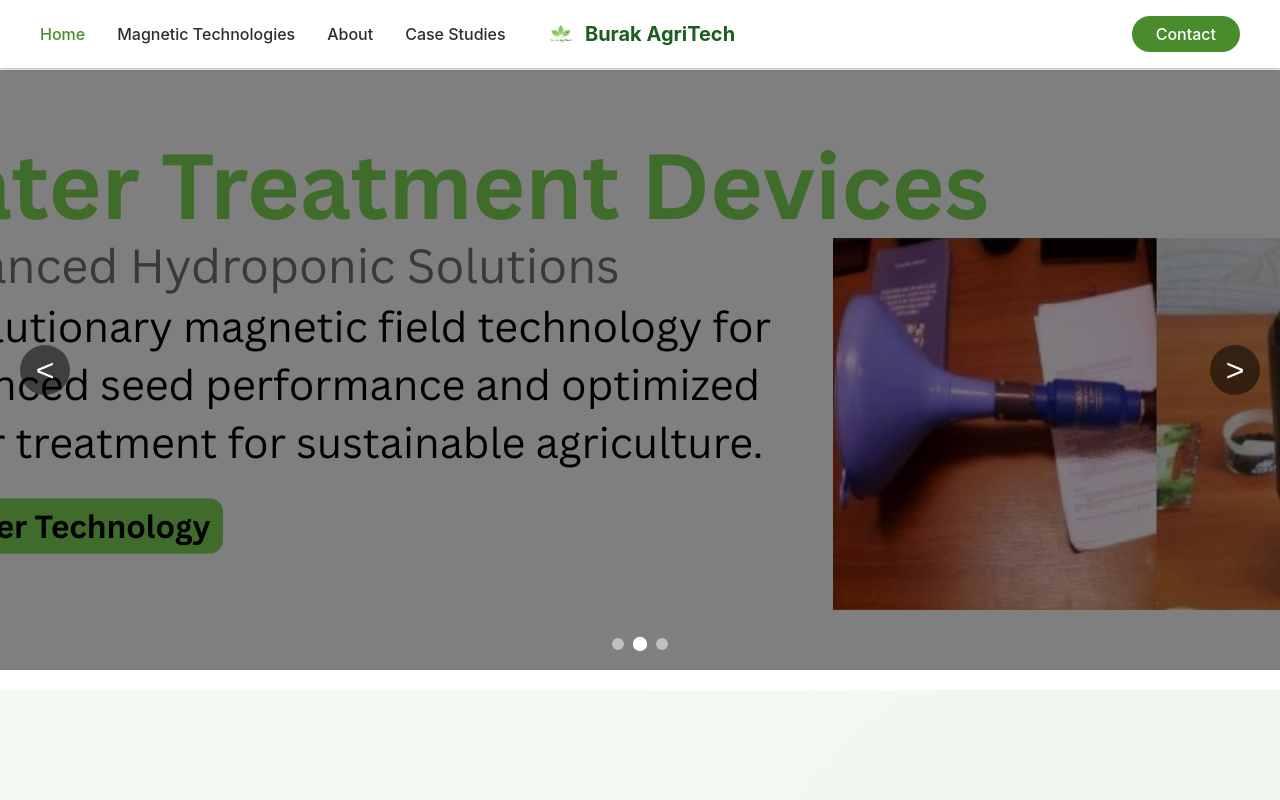
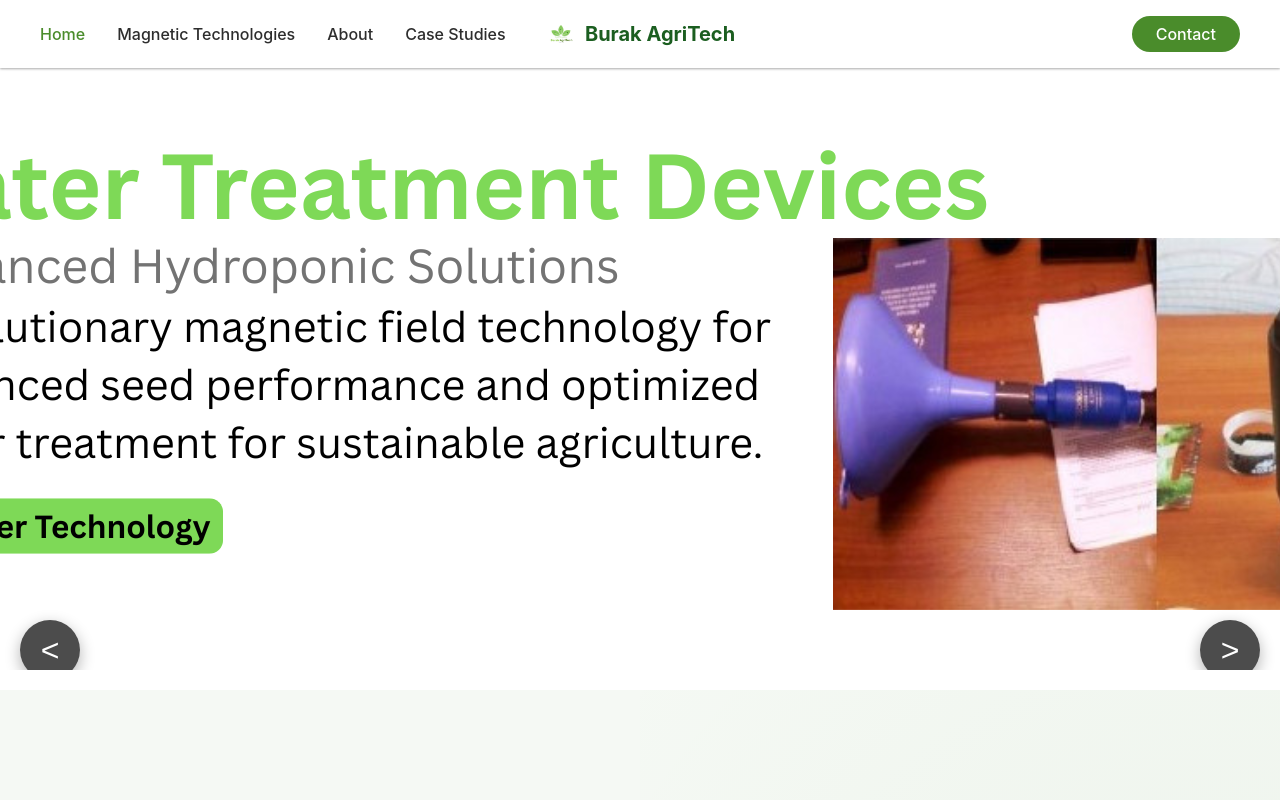
Before and after one commit to awais37402/Barak, a React (Create React App) app: page / in a window 1280 px wide. Shown: the top 800 px of the page. Built offline with nearby package versions, Linux system fonts and the light colour scheme.

Commit message:
Update Hero.css

```diff
--- a/src/components/Hero.css
+++ b/src/components/Hero.css
@@ -16,8 +16,8 @@
   left: 0;
   width: 100%;
   height: 100%;
-  background-size: cover;
-  background-position: center;
+  background-size: cover; /* Ensures the image covers the entire slide */
+  background-position: center; /* Centers the image */
   background-repeat: no-repeat;
   opacity: 0;
   transition: opacity 1s ease-in-out;
@@ -25,104 +25,42 @@
   align-items: center;
   justify-content: center;
   text-align: center;
-  color: white;
-}
-
-.slide::before {
-  content: '';
-  position: absolute;
-  top: 0;
-  left: 0;
-  width: 100%;
-  height: 100%;
-  background-color: rgba(0, 0, 0, 0.5); /* Darken the background image */
+  color: black; /* Set text color to black */
 }
 
 .slide.active {
   opacity: 1;
 }
 
-/* Slide content with a white background */
-.slide-content {
-  position: relative;
-  z-index: 1;
-  max-width: 600px; /* Adjust the size */
-  padding: 20px;
-  background-color: rgba(255, 255, 255, 0.9); /* White with slight transparency */
-  border-radius: 8px; /* Rounded corners for a modern look */
-  box-shadow: 0 4px 8px rgba(0, 0, 0, 0.2); /* Subtle shadow */
-  animation: fadeInUp 1s ease-out;
-  color: black; /* Text in black for visibility */
-}
-
-/* Title and text styling */
-.slide h2 {
-  font-size: 2.5rem;
-  margin-bottom: 1rem;
-  font-weight: bold;
-  color: black;
-  text-shadow: none; /* Remove text shadow for better visibility */
-}
-
-.slide h3 {
-  font-size: 1.6rem;
-  margin-bottom: 1.5rem;
-  font-weight: 300;
-  color: black;
-}
-
-.slide p {
-  font-size: 1.1rem;
-  margin-bottom: 2rem;
-  line-height: 1.6;
-  color: black;
-}
-
-.slide-button {
-  padding: 10px 25px;
-  background-color: #4CAF50;
-  color: white;
-  border: none;
-  border-radius: 4px;
-  font-size: 1rem;
-  cursor: pointer;
-  transition: all 0.3s ease;
-  text-transform: uppercase;
-  font-weight: bold;
-  margin-top: 1rem;
-}
-
-.slide-button:hover {
-  background-color: #45a049;
-  transform: translateY(-2px);
-  box-shadow: 0 4px 8px rgba(0, 0, 0, 0.2);
-}
-
-/* Navigation buttons */
+/* Bottom navigation buttons (left & right arrows) */
 .slider-nav {
   position: absolute;
-  top: 50%;
-  transform: translateY(-50%);
-  background-color: rgba(0, 0, 0, 0.5);
+  bottom: 20px; /* Position the buttons at the bottom */
+  transform: translateY(50%);
+  background-color: rgba(0, 0, 0, 0.7);
   color: white;
   border: none;
   font-size: 2rem;
-  padding: 10px 15px;
+  padding: 12px 18px;
   cursor: pointer;
   z-index: 10;
   transition: all 0.3s ease;
-  border-radius: 50%;
-  width: 50px;
-  height: 50px;
+  border-radius: 50%; /* Round the buttons */
+  width: 60px;
+  height: 60px;
   display: flex;
   align-items: center;
   justify-content: center;
+  box-shadow: 0 5px 15px rgba(0, 0, 0, 0.3); /* Add a subtle shadow */
 }
 
+/* Hover effect for the navigation buttons */
 .slider-nav:hover {
-  background-color: rgba(0, 0, 0, 0.7);
+  background-color: rgba(0, 0, 0, 0.9);
+  transform: translateY(50%) scale(1.1); /* Slight scaling on hover */
 }
 
+/* Left and right arrow positioning */
 .prev {
   left: 20px;
 }
@@ -157,50 +95,17 @@
 
 /* Responsive adjustments */
 @media (max-width: 768px) {
-  .slide h2 {
-    font-size: 2rem;
-  }
-
-  .slide h3 {
-    font-size: 1.4rem;
-  }
-
-  .slide p {
-    font-size: 1rem;
-  }
-
-  .slide-content {
-    max-width: 500px; /* Make content area smaller */
-    padding: 15px; /* Adjust padding for smaller screens */
-  }
-
   .slider-nav {
-    width: 40px;
-    height: 40px;
+    width: 50px;
+    height: 50px;
     font-size: 1.5rem;
   }
 }
 
 @media (max-width: 480px) {
-  .slide h2 {
-    font-size: 1.6rem;
-  }
-
-  .slide h3 {
-    font-size: 1.2rem;
-  }
-
-  .slide p {
-    font-size: 0.9rem;
-  }
-
-  .slide-button {
-    padding: 10px 20px;
-    font-size: 0.9rem;
-  }
-
-  .slide-content {
-    max-width: 90%; /* Further reduce the width for mobile screens */
-    padding: 10px; /* Reduce padding */
+  .slider-nav {
+    width: 45px;
+    height: 45px;
+    font-size: 1.3rem;
   }
 }
```
